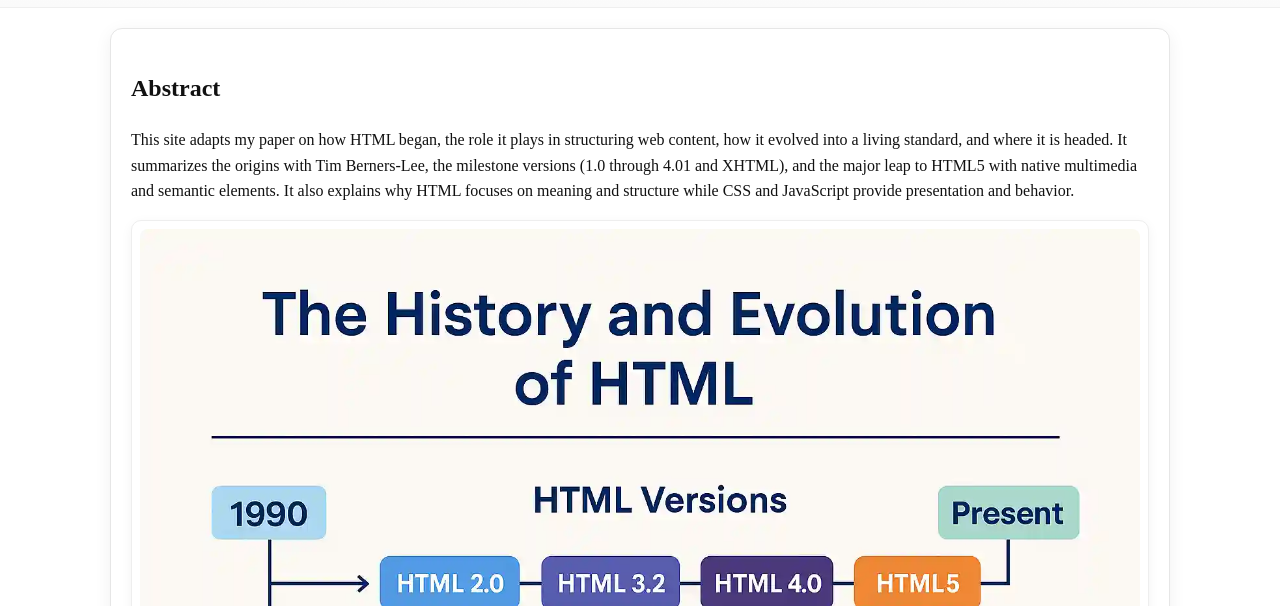
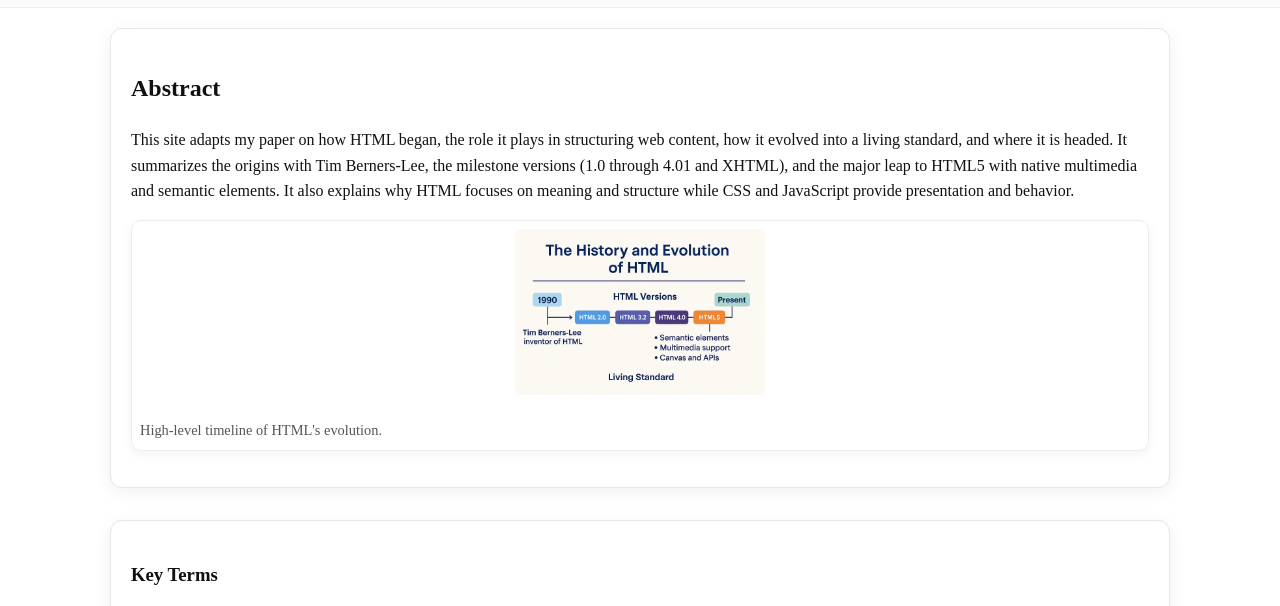
Before and after one commit to JeffTheBot/IT-3203-Project-Milestone-1, a plain HTML site: page index.html in a window 1280 px wide. Shown: the part 118-724 px from the top of the page. Drawn offline with Linux system fonts and the light colour scheme.

Commit message:
Milestone 2 updates: quiz page, style improvements, image resize, content enhancements
Adjust image size for Home and Evolution pages

```diff
--- a/style.css
+++ b/style.css
@@ -63,7 +63,7 @@ nav a:hover{background:#111;color:#fff;box-shadow:0 6px 16px rgba(0,0,0,.12)}
 
 
 /* remember it can condensed image size for large illustrations */
-.img-medium{
+figure.figure img.img-medium {
   max-width:250px;
   width:100%;
   height:auto;
```
